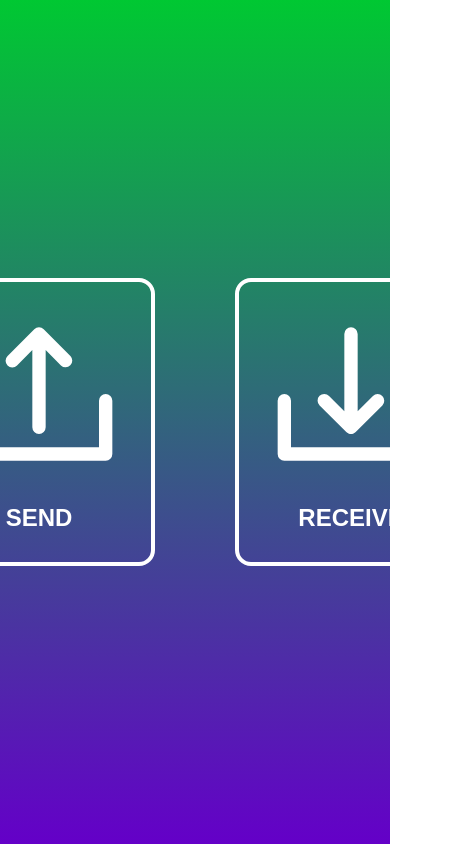
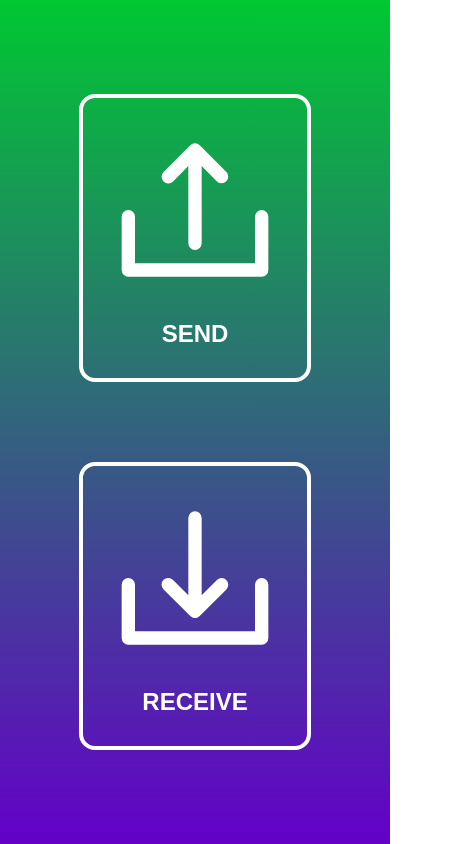
Before and after one commit to gizinski-jacek/qr-file-share, a React (Create React App) app: page / in a window 390 px wide. Shown: the whole page, 467 px wide, since content can reach past the window. Built offline with nearby package versions, Linux system fonts and the light colour scheme.

Commit message:
Adjusting home page for small screens.
Adding min width to app.
Adjusting global svg styling.
Hiding horizontal overflowing content on body.
Adjusting var color

```diff
--- a/src/App.scss
+++ b/src/App.scss
@@ -5,11 +5,15 @@
 	--c-white-20: rgba(255, 255, 255, 0.2);
 	--c-purple: rgb(100, 0, 200);
 	--c-green: rgb(0, 200, 50);
-	--c-red: rgb(255, 0, 0);
+	--c-red: rgb(235, 0, 0);
 }
 
 * {
 	box-sizing: border-box !important;
+}
+
+body {
+	overflow-x: hidden;
 }
 
 a {
@@ -62,9 +66,9 @@ button {
 
 svg {
 	display: block;
-	width: 48px;
+	width: 42px;
 	height: 48px;
-	min-width: 48px;
+	min-width: 42px;
 	min-height: 48px;
 	transition: 0.25s ease-in-out;
 	fill: transparent;
@@ -86,6 +90,7 @@ h2 {
 }
 
 .app {
+	min-width: 280px;
 	min-height: 100vh;
 	display: flex;
 	flex-direction: column;
@@ -107,6 +112,7 @@ h2 {
 
 .home {
 	display: flex;
+	flex-direction: column;
 	gap: 5rem;
 
 	a {
@@ -126,3 +132,9 @@ h2 {
 		fill: var(--c-white);
 	}
 }
+
+@media only screen and (min-width: 600px) {
+	.home {
+		flex-direction: row;
+	}
+}
```
